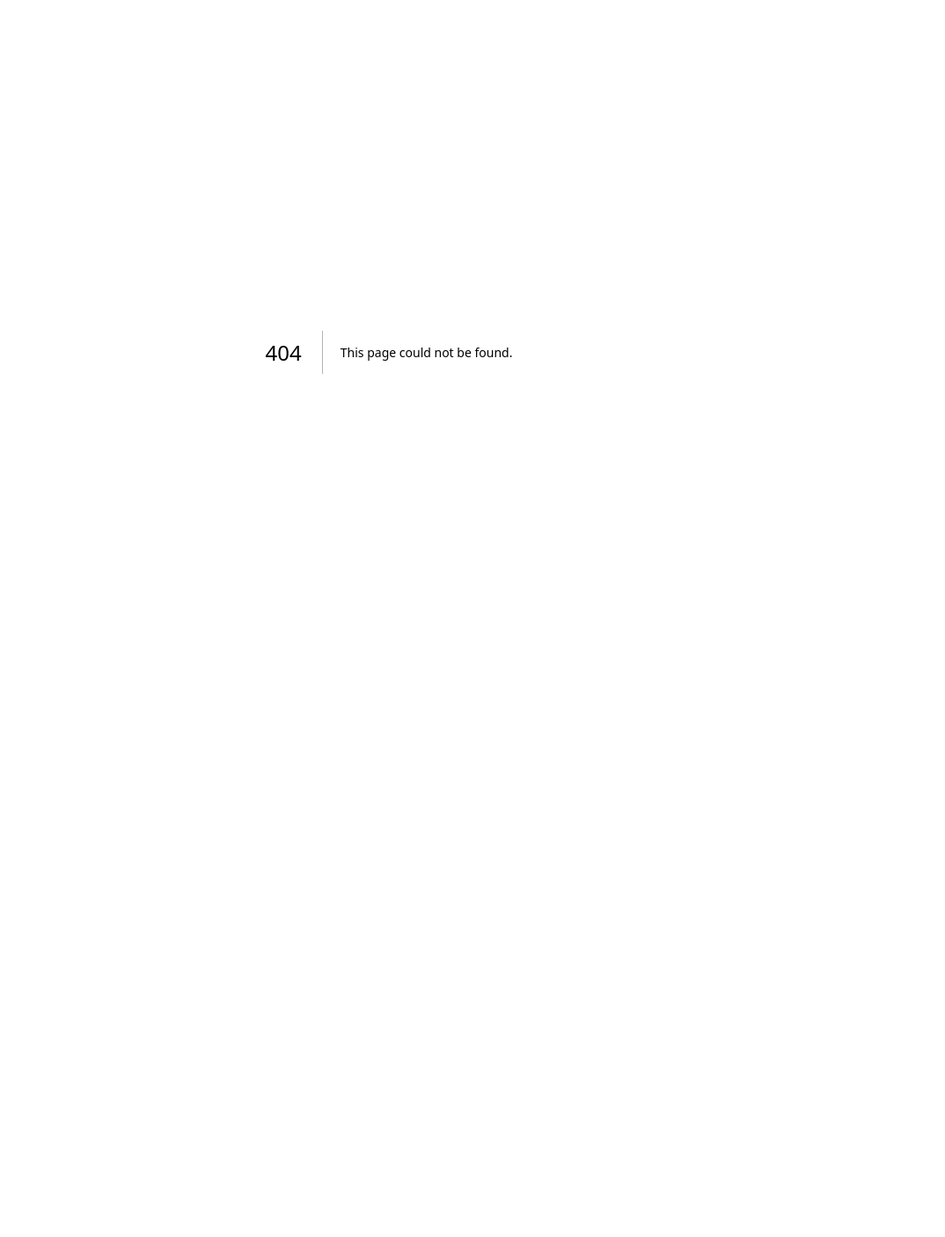
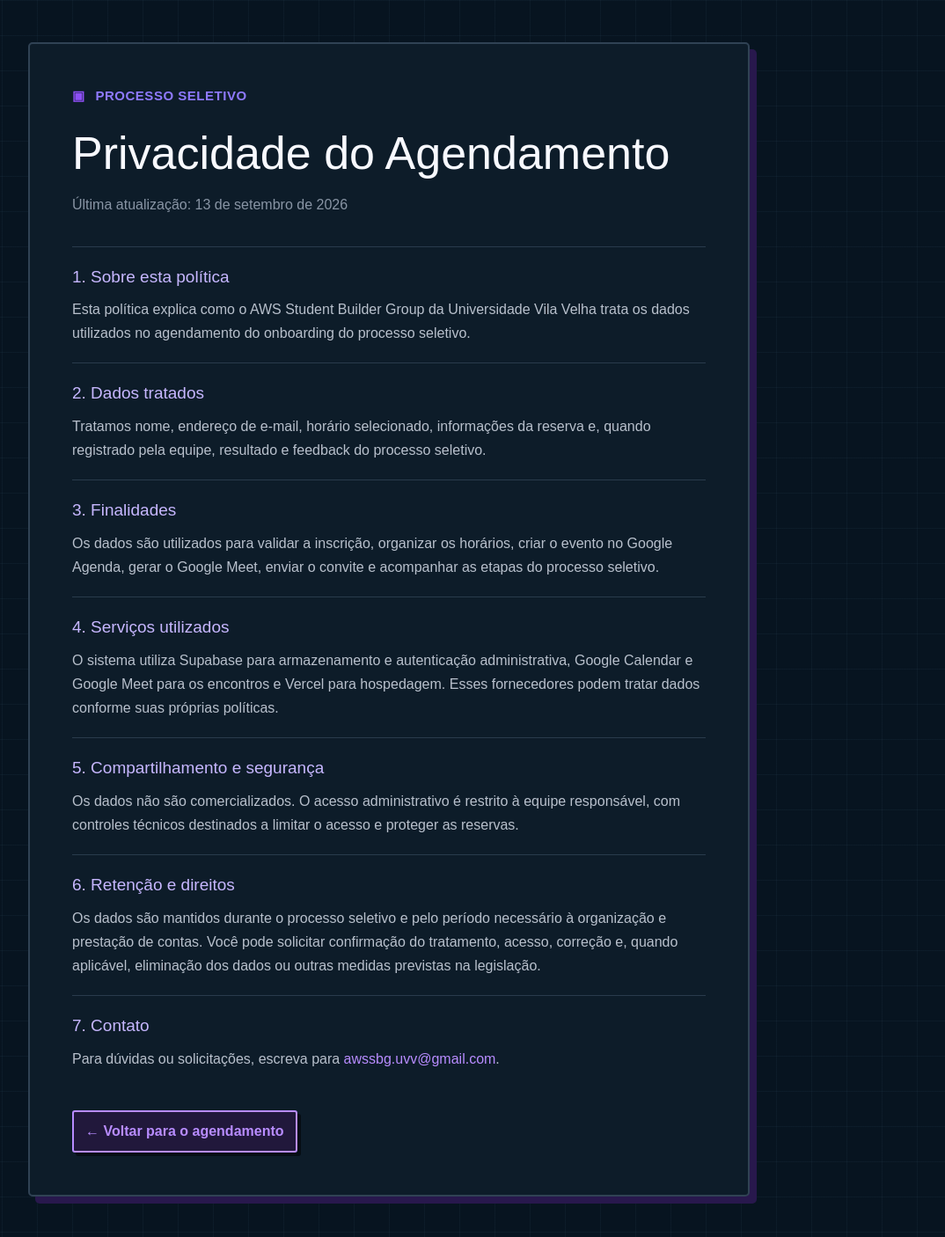
Before and after one commit to viithorr/awssbg-onboarding, a Next.js app: page /agendamento/privacidade in a window 1280 px wide. Before the commit this address had no page. Shown: the whole page at 88% size, without its empty margins (198-1272 px from the left). Before the commit the page ends 800 px from the top, so only its background shows below. Built offline with nearby package versions, Linux system fonts and the light colour scheme; a web font is replaced by a local one.

Commit message:
Separate general and scheduling legal pages

```diff
--- a/app/agendamento/page.tsx
+++ b/app/agendamento/page.tsx
@@ -18,7 +18,7 @@ export default async function SchedulingPage() {
         </section>
         <OnboardingFlow candidates={data ?? []} />
       </main>
-      <Footer />
+      <Footer scheduling />
     </div>
   );
 }
--- /dev/null
+++ b/app/agendamento/privacidade/page.tsx
@@ -0,0 +1,16 @@
+import Link from "next/link";
+
+export const metadata = { title: "Privacidade do Agendamento | AWS SBG UVV" };
+
+export default function SchedulingPrivacyPage() {
+  return <main className="legal-page"><div className="legal-window"><p className="eyebrow"><span>▣</span> Processo seletivo</p><h1>Privacidade do Agendamento</h1><p className="legal-updated">Última atualização: 13 de setembro de 2026</p>
+    <section><h2>1. Sobre esta política</h2><p>Esta política explica como o AWS Student Builder Group da Universidade Vila Velha trata os dados utilizados no agendamento do onboarding do processo seletivo.</p></section>
+    <section><h2>2. Dados tratados</h2><p>Tratamos nome, endereço de e-mail, horário selecionado, informações da reserva e, quando registrado pela equipe, resultado e feedback do processo seletivo.</p></section>
+    <section><h2>3. Finalidades</h2><p>Os dados são utilizados para validar a inscrição, organizar os horários, criar o evento no Google Agenda, gerar o Google Meet, enviar o convite e acompanhar as etapas do processo seletivo.</p></section>
+    <section><h2>4. Serviços utilizados</h2><p>O sistema utiliza Supabase para armazenamento e autenticação administrativa, Google Calendar e Google Meet para os encontros e Vercel para hospedagem. Esses fornecedores podem tratar dados conforme suas próprias políticas.</p></section>
+    <section><h2>5. Compartilhamento e segurança</h2><p>Os dados não são comercializados. O acesso administrativo é restrito à equipe responsável, com controles técnicos destinados a limitar o acesso e proteger as reservas.</p></section>
+    <section><h2>6. Retenção e direitos</h2><p>Os dados são mantidos durante o processo seletivo e pelo período necessário à organização e prestação de contas. Você pode solicitar confirmação do tratamento, acesso, correção e, quando aplicável, eliminação dos dados ou outras medidas previstas na legislação.</p></section>
+    <section><h2>7. Contato</h2><p>Para dúvidas ou solicitações, escreva para <a href="mailto:awssbg.uvv@gmail.com">awssbg.uvv@gmail.com</a>.</p></section>
+    <Link className="legal-back" href="/agendamento">← Voltar para o agendamento</Link>
+  </div></main>;
+}
--- /dev/null
+++ b/app/agendamento/termos/page.tsx
@@ -0,0 +1,15 @@
+import Link from "next/link";
+
+export const metadata = { title: "Termos do Agendamento | AWS SBG UVV" };
+
+export default function SchedulingTermsPage() {
+  return <main className="legal-page"><div className="legal-window"><p className="eyebrow"><span>▣</span> Processo seletivo</p><h1>Termos do Agendamento</h1><p className="legal-updated">Última atualização: 13 de setembro de 2026</p>
+    <section><h2>1. Finalidade</h2><p>Esta área é destinada ao agendamento e acompanhamento do onboarding do processo seletivo do AWS Student Builder Group da Universidade Vila Velha.</p></section>
+    <section><h2>2. Uso da plataforma</h2><p>O candidato deve selecionar apenas o próprio nome, informar o e-mail utilizado na inscrição e reservar um único horário disponível. Informações incorretas ou uso indevido podem levar ao cancelamento da reserva.</p></section>
+    <section><h2>3. Agendamento</h2><p>A confirmação gera um evento no Google Agenda e um link do Google Meet. Para alterar ou cancelar uma reserva, o candidato deve entrar em contato com a equipe.</p></section>
+    <section><h2>4. Participação</h2><p>O candidato é responsável por verificar o convite recebido, acessar o encontro no horário e avisar a equipe caso não possa comparecer.</p></section>
+    <section><h2>5. Disponibilidade</h2><p>A equipe busca manter o sistema disponível e correto, mas poderá realizar manutenções ou ajustes. Eventuais problemas serão tratados pelos canais oficiais.</p></section>
+    <section><h2>6. Contato</h2><p>Dúvidas podem ser enviadas para <a href="mailto:awssbg.uvv@gmail.com">awssbg.uvv@gmail.com</a>.</p></section>
+    <Link className="legal-back" href="/agendamento">← Voltar para o agendamento</Link>
+  </div></main>;
+}
--- a/app/privacidade/page.tsx
+++ b/app/privacidade/page.tsx
@@ -3,14 +3,14 @@ import Link from "next/link";
 export const metadata = { title: "Política de Privacidade | AWS SBG UVV" };
 
 export default function PrivacyPage() {
-  return <main className="legal-page"><div className="legal-window"><p className="eyebrow"><span>▣</span> AWS SBG UVV</p><h1>Política de Privacidade</h1><p className="legal-updated">Última atualização: 1º de setembro de 2026</p>
-    <section><h2>1. Sobre esta política</h2><p>Esta política explica como o AWS Student Builder Group da Universidade Vila Velha trata os dados utilizados no agendamento do onboarding do processo seletivo.</p></section>
-    <section><h2>2. Dados tratados</h2><p>Tratamos nome, endereço de e-mail, horário selecionado, informações da reserva e, quando publicado pela equipe, resultado e feedback do processo seletivo.</p></section>
-    <section><h2>3. Finalidades</h2><p>Os dados são utilizados para validar a inscrição, organizar os horários, criar o evento no Google Agenda, gerar o Google Meet, enviar o convite e acompanhar as etapas do processo seletivo.</p></section>
-    <section><h2>4. Serviços utilizados</h2><p>O sistema utiliza Supabase para armazenamento e autenticação administrativa, Google Calendar e Google Meet para os encontros e Vercel para hospedagem da aplicação. Esses fornecedores podem tratar dados conforme suas próprias políticas.</p></section>
-    <section><h2>5. Compartilhamento e segurança</h2><p>Os dados não são comercializados. O acesso administrativo é restrito à equipe responsável. Aplicamos controles técnicos para limitar o acesso e proteger as reservas.</p></section>
-    <section><h2>6. Retenção e direitos</h2><p>Os dados são mantidos durante o processo seletivo e pelo período necessário à organização e prestação de contas, sendo posteriormente excluídos ou anonimizados quando não forem mais necessários. Você pode solicitar acesso, correção ou exclusão dos seus dados.</p></section>
+  return <main className="legal-page"><div className="legal-window"><p className="eyebrow"><span>▣</span> AWS SBG UVV</p><h1>Política de Privacidade</h1><p className="legal-updated">Última atualização: 13 de setembro de 2026</p>
+    <section><h2>1. Sobre esta política</h2><p>Esta política explica como o site público do AWS Student Builder Group da Universidade Vila Velha trata informações durante sua navegação.</p></section>
+    <section><h2>2. Informações técnicas</h2><p>A infraestrutura de hospedagem pode registrar automaticamente dados técnicos, como endereço IP, navegador, dispositivo, páginas acessadas, data e horário, para segurança, diagnóstico e funcionamento do site.</p></section>
+    <section><h2>3. Links e canais externos</h2><p>O site contém links para Instagram, Meetup e WhatsApp. Ao acessar esses serviços, o tratamento das informações passa a seguir também as políticas de privacidade de cada plataforma.</p></section>
+    <section><h2>4. Uso e compartilhamento</h2><p>Não comercializamos dados pessoais. Informações técnicas podem ser tratadas pelos fornecedores responsáveis pela hospedagem e segurança, estritamente para disponibilizar e proteger o site.</p></section>
+    <section><h2>5. Segurança e retenção</h2><p>Adotamos medidas razoáveis para proteger o site. Registros técnicos são mantidos apenas pelo período necessário às finalidades operacionais, de segurança e ao cumprimento de obrigações aplicáveis.</p></section>
+    <section><h2>6. Seus direitos</h2><p>Você pode solicitar confirmação do tratamento, acesso, correção e, quando aplicável, eliminação dos dados ou outras medidas previstas na legislação.</p></section>
     <section><h2>7. Contato</h2><p>Para dúvidas ou solicitações sobre privacidade, escreva para <a href="mailto:awssbg.uvv@gmail.com">awssbg.uvv@gmail.com</a>.</p></section>
-    <Link className="legal-back" href="/">← Voltar para o agendamento</Link>
+    <Link className="legal-back" href="/">← Voltar para a Home</Link>
   </div></main>;
 }
--- a/app/termos/page.tsx
+++ b/app/termos/page.tsx
@@ -3,12 +3,13 @@ import Link from "next/link";
 export const metadata = { title: "Termos de Uso | AWS SBG UVV" };
 
 export default function TermsPage() {
-  return <main className="legal-page"><div className="legal-window"><p className="eyebrow"><span>▣</span> AWS SBG UVV</p><h1>Termos de Uso</h1><p className="legal-updated">Última atualização: 1º de setembro de 2026</p>
-    <section><h2>1. Finalidade</h2><p>Esta aplicação é destinada ao agendamento e acompanhamento do onboarding do processo seletivo do AWS Student Builder Group da Universidade Vila Velha.</p></section>
-    <section><h2>2. Uso da plataforma</h2><p>O candidato deve selecionar apenas o próprio nome, informar o e-mail utilizado na inscrição e reservar um único horário disponível. Informações incorretas ou uso indevido podem levar ao cancelamento da reserva.</p></section>
-    <section><h2>3. Agendamento</h2><p>A confirmação gera um evento no Google Agenda e um link do Google Meet. Em caso de necessidade de alteração ou cancelamento, o candidato deve entrar em contato com a equipe.</p></section>
-    <section><h2>4. Disponibilidade</h2><p>A equipe busca manter a aplicação disponível e correta, mas poderá realizar manutenções ou ajustes. Eventuais problemas serão tratados pelos canais oficiais de contato.</p></section>
-    <section><h2>5. Contato</h2><p>Dúvidas podem ser enviadas para <a href="mailto:awssbg.uvv@gmail.com">awssbg.uvv@gmail.com</a>.</p></section>
-    <Link className="legal-back" href="/">← Voltar para o agendamento</Link>
+  return <main className="legal-page"><div className="legal-window"><p className="eyebrow"><span>▣</span> AWS SBG UVV</p><h1>Termos de Uso</h1><p className="legal-updated">Última atualização: 13 de setembro de 2026</p>
+    <section><h2>1. Finalidade do site</h2><p>Este site apresenta o AWS Student Builder Group na Universidade Vila Velha, seus canais, atividades e formas de participação na comunidade.</p></section>
+    <section><h2>2. Uso adequado</h2><p>O conteúdo deve ser utilizado de forma lícita e respeitosa. Não é permitido tentar comprometer a segurança, a disponibilidade ou o funcionamento do site.</p></section>
+    <section><h2>3. Conteúdo e atualizações</h2><p>Buscamos manter as informações corretas e atualizadas, mas datas, atividades, integrantes e canais podem mudar. Comunicados publicados nos canais oficiais complementam as informações deste site.</p></section>
+    <section><h2>4. Serviços externos</h2><p>Instagram, Meetup e WhatsApp são serviços independentes. O acesso a esses canais está sujeito aos termos e às políticas das respectivas plataformas.</p></section>
+    <section><h2>5. Disponibilidade</h2><p>O site pode passar por manutenção, atualização ou indisponibilidade temporária. A equipe poderá modificar seus conteúdos e funcionalidades quando necessário.</p></section>
+    <section><h2>6. Contato</h2><p>Dúvidas podem ser enviadas para <a href="mailto:awssbg.uvv@gmail.com">awssbg.uvv@gmail.com</a>.</p></section>
+    <Link className="legal-back" href="/">← Voltar para a Home</Link>
   </div></main>;
 }
--- a/components/footer.tsx
+++ b/components/footer.tsx
@@ -1,11 +1,13 @@
 import { BrandMark } from "./brand-mark";
 
-export function Footer() {
+export function Footer({ scheduling = false }: { scheduling?: boolean }) {
+  const privacyHref = scheduling ? "/agendamento/privacidade" : "/privacidade";
+  const termsHref = scheduling ? "/agendamento/termos" : "/termos";
   return (
     <footer className="footer">
       <div className="page-width footer-inner">
         <BrandMark compact />
-        <p>Aprender. Construir. Conectar. <a href="/privacidade">Privacidade</a> <a href="/termos">Termos</a></p>
+        <p>Aprender. Construir. Conectar. <a href={privacyHref}>Privacidade</a> <a href={termsHref}>Termos</a></p>
         <img className="footer-pixel" src="/logosbg.svg" alt="AWS Student Builder Group UVV" />
       </div>
     </footer>
```
